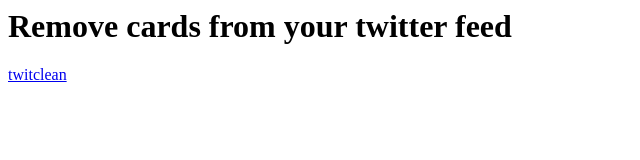
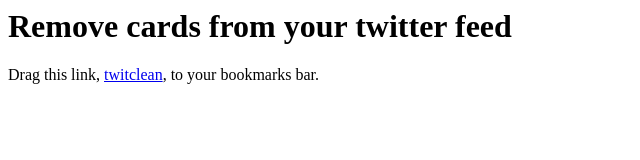
Before and after one commit to mallison/twitclean, a plain HTML site: page index.html in a window 1280 px wide. Shown: the whole page, without its empty margins (0-640 px from the left). Drawn offline with Linux system fonts and the light colour scheme.

Commit message:
instructions

```diff
--- a/index.html
+++ b/index.html
@@ -1,3 +1,3 @@
 <h1>Remove cards from your twitter feed</h1>
 
-<p><a href="javascript:var cards = document.querySelectorAll('.js-adaptive-media-container,.js-media-container');Array.from(cards).forEach(function(c) { c.remove() })">twitclean</a></p>
+<p>Drag this link, <a href="javascript:var cards = document.querySelectorAll('.js-adaptive-media-container,.js-media-container');Array.from(cards).forEach(function(c) { c.remove() })">twitclean</a>, to your bookmarks bar.</p>
```
